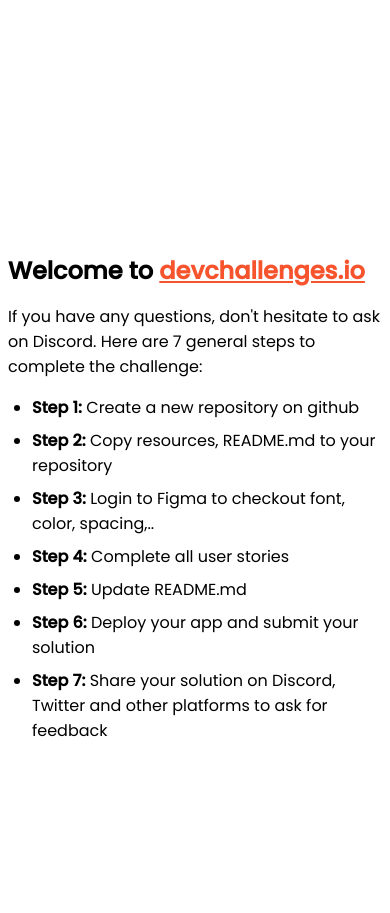
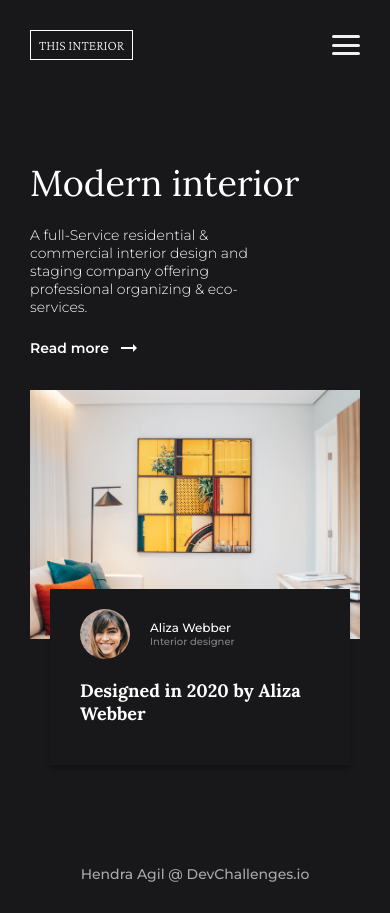
Before and after one commit to hendraaagil/interior-consultant, a plain HTML site: page index.html in a window 390 px wide. Before the commit the page ends 844 px from the top, so only its background shows below. Drawn offline with nearby package versions, Linux system fonts and the light colour scheme.

Commit message:
Complete

```diff
--- a/index.html
+++ b/index.html
@@ -8,87 +8,78 @@
     />
 
     <link rel="icon" href="img/devchallenges.png" />
-
     <link
       rel="shortcut icon"
       type="image/x-icon"
       href="https://devchallenges.io/"
     />
 
+    <title>Devchallenges | Interior Consultant</title>
+
+    <link rel="stylesheet" href="style.css" />
     <link
-      href="https://fonts.googleapis.com/css2?family=Poppins:wght@400;500&display=swap"
+      href="https://fonts.googleapis.com/css2?family=Crimson+Pro:wght@200&family=Lora:wght@400;700&family=Montserrat:wght@300;500;600;700&display=swap"
       rel="stylesheet"
     />
-
-    <title>Devchallenges | Interior Consultant</title>
-
-    <style>
-      body {
-        font-family: 'Poppins', sans-serif;
-      }
-
-      ul {
-        padding-left: 24px;
-      }
-
-      li {
-        margin-bottom: 8px;
-      }
-
-      .welcome {
-        max-width: 800px;
-        margin: 0 auto;
-      }
-
-      .welcome-text {
-        margin-top: 30vh;
-        font-weight: 500;
-      }
-
-      .welcome-text p {
-        font-size: 1rem;
-        font-weight: 400;
-      }
-
-      .welcome-text h1 {
-        font-size: 1.5rem;
-      }
-
-      .welcome-text a {
-        color: #f7542e;
-      }
-    </style>
+    <link
+      href="https://fonts.googleapis.com/icon?family=Material+Icons"
+      rel="stylesheet"
+    />
   </head>
   <body>
-    <div class="welcome">
-      <div class="welcome-text">
-        <h1>
-          Welcome to
-          <a href="https://devchallenges.io/" target="_blank"
-            >devchallenges.io</a
+    <div class="container">
+      <nav>
+        <div class="nav-brand"><h3>This Interior</h3></div>
+        <div class="nav-links">
+          <ul>
+            <li>Home</li>
+            <li>Collection</li>
+            <li>About</li>
+            <li>Contact</li>
+          </ul>
+        </div>
+
+        <div class="menu-toggle">
+          <input type="checkbox" />
+          <span></span>
+          <span></span>
+          <span></span>
+        </div>
+      </nav>
+
+      <main>
+        <section class="left-side">
+          <h1>Modern interior</h1>
+          <p>
+            A full-Service residential & commercial interior design and staging
+            company offering professional organizing & eco-services.
+          </p>
+          <a href="#"
+            >Read more <span class="material-icons"> arrow_right_alt </span></a
           >
-        </h1>
+        </section>
 
-        <p>
-          If you have any questions, don't hesitate to ask on Discord. Here are
-          7 general steps to complete the challenge:
-        </p>
-      </div>
+        <section class="right-side">
+          <img src="img/photo1.png" alt="Photo 1" />
+          <div class="card">
+            <div class="card-header">
+              <img src="img/photo2.png" alt="Photo 2" />
+              <div class="bio">
+                <p class="name">Aliza Webber</p>
+                <p class="job">Interior designer</p>
+              </div>
+            </div>
+            <h2>Designed in 2020 by Aliza Webber</h2>
+          </div>
+        </section>
+      </main>
 
-      <ul>
-        <li><b>Step 1:</b> Create a new repository on github</li>
-        <li><b>Step 2:</b> Copy resources, README.md to your repository</li>
-        <li>
-          <b>Step 3:</b> Login to Figma to checkout font, color, spacing,..
-        </li>
-        <li><b>Step 4:</b> Complete all user stories</li>
-        <li><b>Step 5:</b> Update README.md</li>
-        <li><b>Step 6:</b> Deploy your app and submit your solution</li>
-        <li>
-          <b>Step 7:</b> Share your solution on Discord, Twitter and other
-          platforms to ask for feedback
-        </li>
-      </ul>
+      <footer>
+        <a href="https://github.com/hendraaagil" target="_blank">Hendra Agil</a>
+        @ DevChallenges.io
+      </footer>
     </div>
+
+    <script src="script.js"></script>
   </body>
 </html>
--- /dev/null
+++ b/script.js
@@ -0,0 +1,12 @@
+const menuToggle = document.querySelector('.menu-toggle input');
+const nav = document.querySelector('nav ul');
+
+menuToggle.addEventListener('click', function () {
+  nav.classList.toggle('slide');
+
+  if (nav.classList.contains('slide')) {
+    document.body.style.overflow = 'hidden';
+  } else {
+    document.body.style.overflow = '';
+  }
+});
--- /dev/null
+++ b/style.css
@@ -0,0 +1,326 @@
+* {
+  margin: 0;
+  padding: 0;
+  box-sizing: border-box;
+}
+
+html {
+  font-size: 10px;
+}
+
+body {
+  margin: auto;
+  max-width: 1440px;
+  font-family: 'Montserrat', sans-serif;
+  background-color: #181719;
+  color: #fff;
+}
+
+/* Container */
+.container {
+  padding: 30px 80px;
+}
+
+/* Navbar */
+nav {
+  display: flex;
+  justify-content: space-between;
+  align-items: center;
+}
+
+nav .nav-brand h3 {
+  padding: 6px 8px;
+  font-family: 'Crimson Pro', serif;
+  font-size: 1.4rem;
+  font-weight: 200;
+  text-transform: uppercase;
+  border: 1px solid #fff;
+}
+
+nav .nav-links ul {
+  display: flex;
+  font-size: 1.8rem;
+  font-weight: 500;
+  list-style-type: none;
+}
+
+nav .nav-links ul li {
+  margin-left: 60px;
+}
+
+nav .nav-links ul li:nth-child(1) {
+  font-weight: 700;
+}
+
+/* Hamburger menu */
+nav .menu-toggle {
+  display: none;
+  flex-direction: column;
+  height: 20px;
+  justify-content: space-between;
+  position: relative;
+}
+
+nav .menu-toggle input {
+  position: absolute;
+  width: 40px;
+  height: 28px;
+  left: -5px;
+  top: -3px;
+  opacity: 0;
+  cursor: pointer;
+  z-index: 2;
+}
+
+nav .menu-toggle span {
+  display: block;
+  width: 28px;
+  height: 3px;
+  background-color: #f0f0f0;
+  border-radius: 3px;
+  transition: all 0.8s;
+}
+
+/* Animation Hamburger menu */
+nav .menu-toggle span:nth-child(2) {
+  transform-origin: 0 0;
+}
+
+nav .menu-toggle span:last-child {
+  transform-origin: 0 100%;
+}
+
+nav .menu-toggle input:checked ~ span:nth-child(2) {
+  background-color: white;
+  transform: rotate(45deg) translate(-1px, -1px);
+}
+
+nav .menu-toggle input:checked ~ span:last-child {
+  background-color: white;
+  transform: rotate(-45deg) translate(-1px, 0);
+}
+
+nav .menu-toggle input:checked ~ span:nth-child(3) {
+  opacity: 0;
+  transform: scale(0);
+}
+
+/* Main */
+main {
+  display: flex;
+  margin: 100px 0;
+}
+
+main .left-side {
+  flex-basis: 50%;
+}
+
+main .left-side h1 {
+  font-family: 'Lora', serif;
+  font-size: 4.8rem;
+  font-weight: 400;
+}
+
+main .left-side p {
+  margin: 40px 0;
+  padding-right: 200px;
+  font-size: 2.4rem;
+  font-weight: 300;
+}
+
+main .left-side a {
+  display: flex;
+  align-items: center;
+  font-size: 1.8rem;
+  font-weight: 600;
+  text-decoration: none;
+  color: #fff;
+}
+
+main .left-side a span {
+  margin-left: 8px;
+}
+
+main .right-side {
+  display: flex;
+  flex-basis: 50%;
+  flex-direction: column;
+  align-items: flex-end;
+}
+
+main .right-side > img {
+  width: 110%;
+}
+
+/* Card */
+main .right-side .card {
+  margin-top: -80px;
+  margin-right: 30px;
+  padding: 20px 30px;
+  width: 410px;
+  background-color: #181719;
+  box-shadow: 0px 4px 4px rgba(0, 0, 0, 0.25);
+}
+
+main .right-side .card .card-header {
+  display: flex;
+}
+
+main .right-side .card .card-header > img {
+  margin-right: 20px;
+  width: 50px;
+  border-radius: 50%;
+}
+
+main .right-side .card .card-header .bio {
+  display: flex;
+  flex-direction: column;
+  justify-content: center;
+  font-weight: 500;
+}
+
+main .right-side .card .card-header .bio .name {
+  font-size: 1.4rem;
+}
+
+main .right-side .card .card-header .bio .job {
+  font-size: 1.2rem;
+  color: #828282;
+}
+
+main .right-side .card h2 {
+  margin: 20px 0;
+  font-family: 'Lora', serif;
+  font-size: 2.4rem;
+  font-weight: 700;
+}
+
+/* Footer */
+footer {
+  text-align: center;
+  font-size: 1.4rem;
+  color: #a9a9a9;
+}
+
+footer a {
+  text-decoration: none;
+  color: #a9a9a9;
+  transition: all 0.3s;
+}
+
+footer a:hover {
+  color: #fff;
+}
+
+/* Responsive Breakpoint */
+@media (max-width: 768px) {
+  .container {
+    padding: 30px;
+  }
+
+  main {
+    flex-direction: column;
+  }
+
+  main .left-side,
+  main .right-side {
+    flex-basis: auto;
+  }
+  main .left-side a {
+    margin-bottom: 30px;
+  }
+
+  main .right-side > img {
+    width: 100%;
+  }
+}
+
+@media (max-width: 425px) {
+  nav .nav-links ul {
+    position: absolute;
+    justify-content: space-evenly;
+    flex-direction: column;
+    align-items: center;
+    overflow-y: hidden;
+    z-index: 1;
+    top: 0;
+    right: 0;
+    padding: 80px 0;
+    width: 100%;
+    height: 100%;
+    background-color: #181719;
+    opacity: 0;
+    transform: translateY(-100%);
+    transition: all 0.5s;
+  }
+
+  nav .nav-links ul.slide {
+    opacity: 1;
+    transform: translateX(0);
+  }
+
+  nav .nav-links ul li {
+    margin-left: 0;
+  }
+
+  nav .menu-toggle {
+    display: flex;
+    z-index: 2;
+  }
+
+  main .left-side h1 {
+    font-size: 3.6rem;
+  }
+
+  main .left-side p {
+    margin: 20px 0;
+    padding-right: 100px;
+    font-size: 1.4rem;
+  }
+
+  main .left-side a {
+    font-size: 1.4rem;
+  }
+
+  main .right-side .card {
+    margin-top: -50px;
+    margin-right: 10px;
+    width: 300px;
+  }
+
+  main .right-side .card .card-header .bio .name {
+    font-size: 1.2rem;
+  }
+
+  main .right-side .card .card-header .bio .job {
+    font-size: 1rem;
+  }
+
+  main .right-side .card h2 {
+    font-size: 1.8rem;
+  }
+}
+
+@media (max-width: 375px) {
+  main .right-side {
+    align-items: center;
+  }
+
+  main .right-side .card {
+    margin-right: 0;
+  }
+}
+
+@media (max-width: 320px) {
+  main .left-side h1 {
+    font-size: 3.2rem;
+  }
+
+  main .left-side p {
+    padding-right: 50px;
+  }
+
+  main .right-side .card {
+    width: 250px;
+  }
+}
```
Also changed, not shown: img/preview.png (added), 1 other file.
